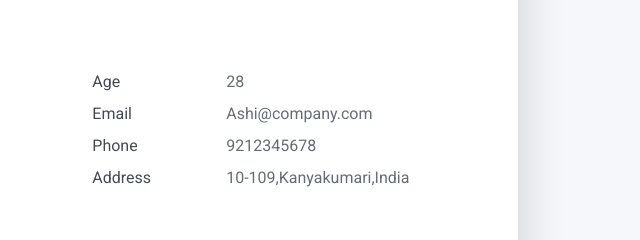
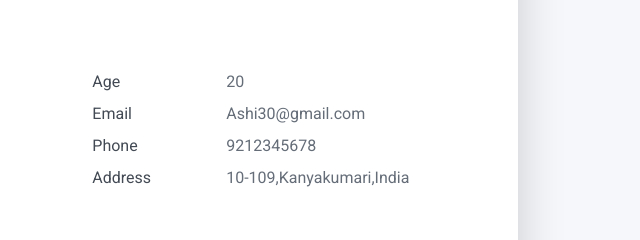
Before and after one commit to RajaletM/IBM-Project-34741-1660275861, a plain HTML site: page resume/index.html in a window 1280 px wide. Shown: the part 362-602 px from the top of the page, 640-1280 px from the left. Drawn offline with Linux system fonts and the light colour scheme.

Commit message:
Update index.html

```diff
--- a/resume/index.html
+++ b/resume/index.html
@@ -64,13 +64,13 @@
             <div class="pb-1">Age</div>
           </div>
           <div class="col-sm-8">
-            <div class="pb-1 text-secondary">28</div>
+            <div class="pb-1 text-secondary">20</div>
           </div>
           <div class="col-sm-4">
             <div class="pb-1">Email</div>
           </div>
           <div class="col-sm-8">
-            <div class="pb-1 text-secondary">Ashi@company.com</div>
+            <div class="pb-1 text-secondary">Ashi30@gmail.com</div>
           </div>
           <div class="col-sm-4">
             <div class="pb-1">Phone</div>
```
